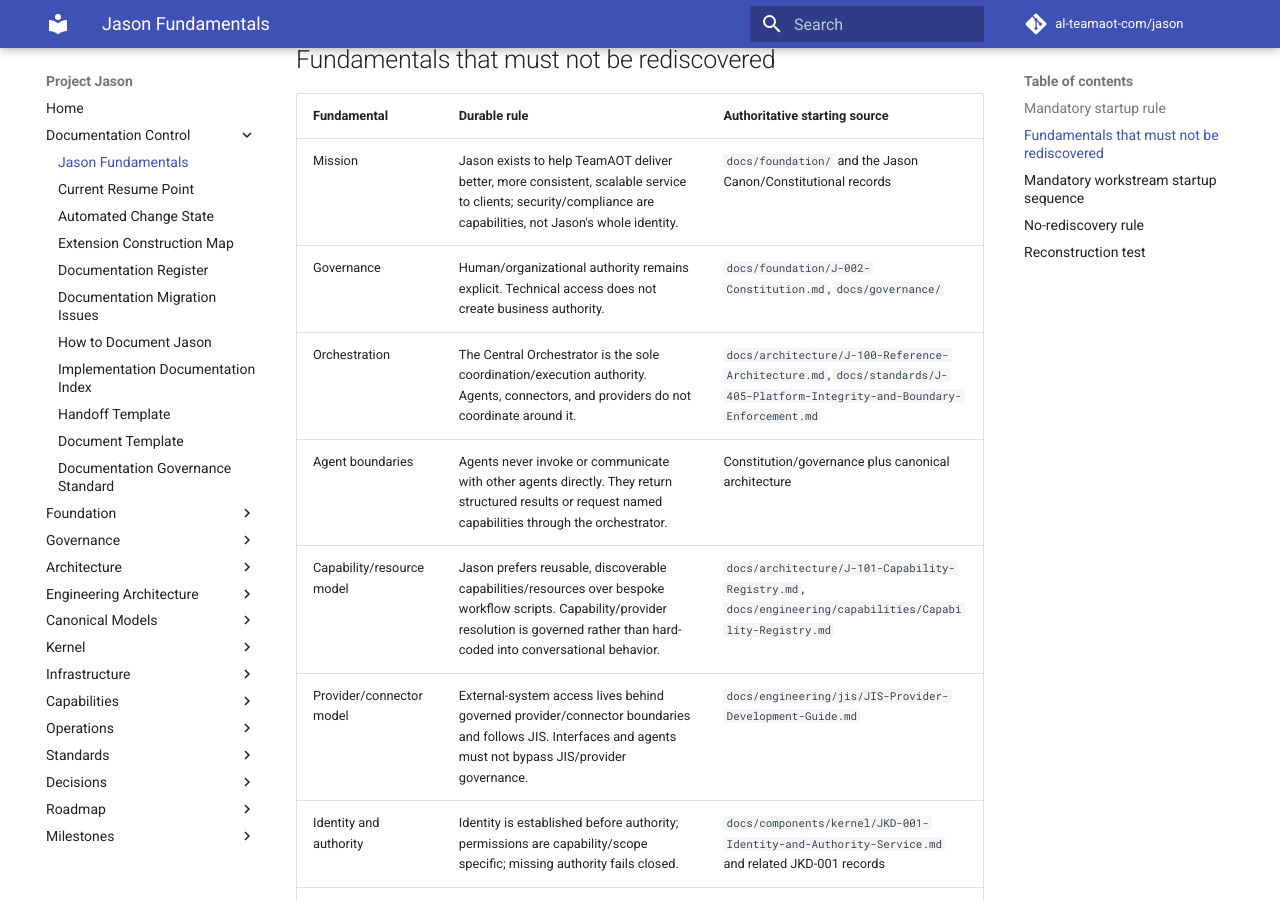
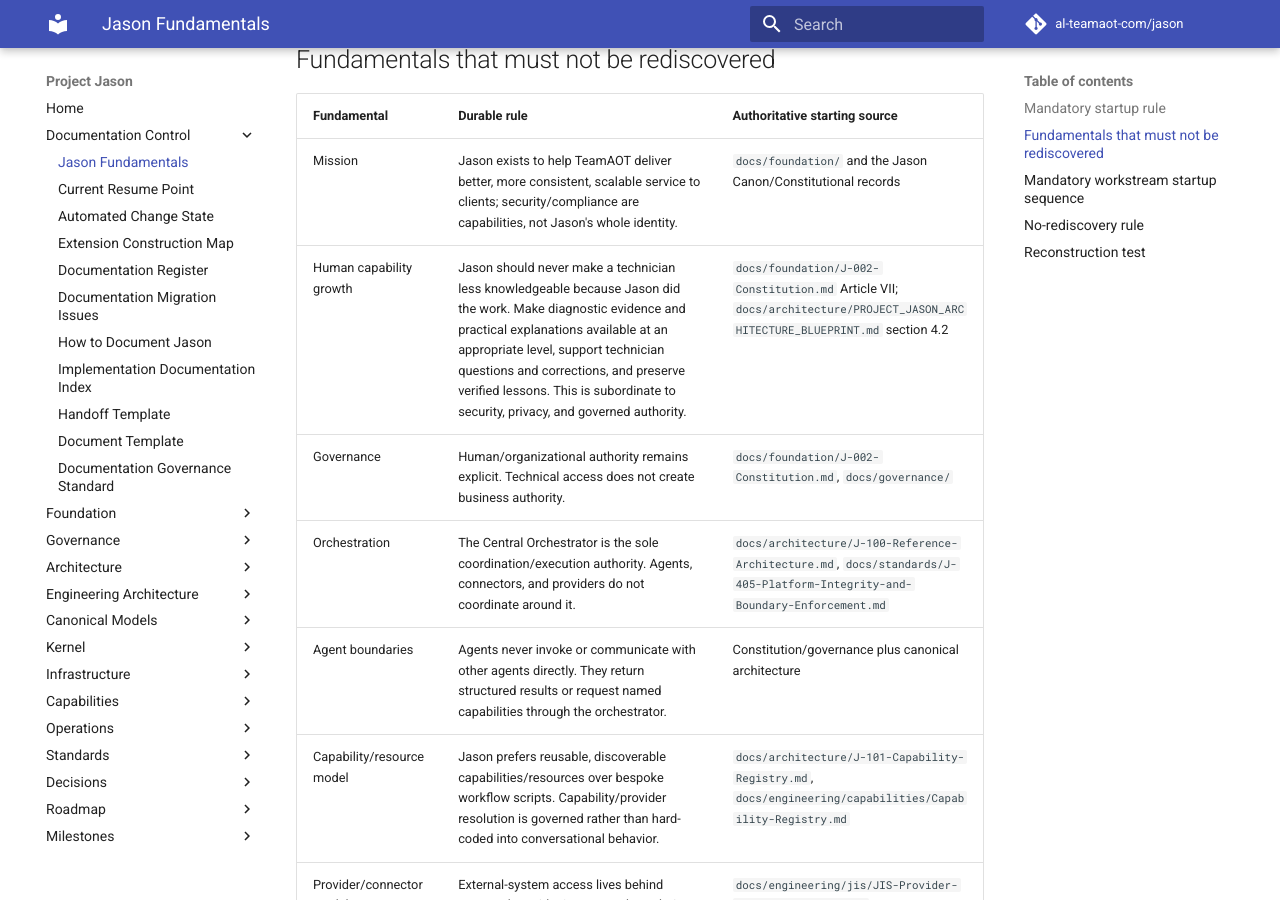
Before and after one commit to al-teamaot-com/jason, an MkDocs documentation site: the page built from docs/control/JASON-FUNDAMENTALS.md, in a window 1280 px wide and 900 px high, scrolled down 659 px. Built offline with MkDocs 1.6.1 and Material for MkDocs 9.7.7, drawn with Linux system fonts in a browser that asks for light colours; comment, search, counter and statistics services are not loaded.

Commit message:
docs: establish human capability growth as a Jason-wide principle

```diff
--- a/docs/control/JASON-FUNDAMENTALS.md
+++ b/docs/control/JASON-FUNDAMENTALS.md
@@ -18,6 +18,7 @@
 | Fundamental | Durable rule | Authoritative starting source |
 |---|---|---|
 | Mission | Jason exists to help TeamAOT deliver better, more consistent, scalable service to clients; security/compliance are capabilities, not Jason's whole identity. | `docs/foundation/` and the Jason Canon/Constitutional records |
+| Human capability growth | Jason should never make a technician less knowledgeable because Jason did the work. Make diagnostic evidence and practical explanations available at an appropriate level, support technician questions and corrections, and preserve verified lessons. This is subordinate to security, privacy, and governed authority. | `docs/foundation/J-002-Constitution.md` Article VII; `docs/architecture/PROJECT_JASON_ARCHITECTURE_BLUEPRINT.md` section 4.2 |
 | Governance | Human/organizational authority remains explicit. Technical access does not create business authority. | `docs/foundation/J-002-Constitution.md`, `docs/governance/` |
 | Orchestration | The Central Orchestrator is the sole coordination/execution authority. Agents, connectors, and providers do not coordinate around it. | `docs/architecture/J-100-Reference-Architecture.md`, `docs/standards/J-405-Platform-Integrity-and-Boundary-Enforcement.md` |
 | Agent boundaries | Agents never invoke or communicate with other agents directly. They return structured results or request named capabilities through the orchestrator. | Constitution/governance plus canonical architecture |
```
